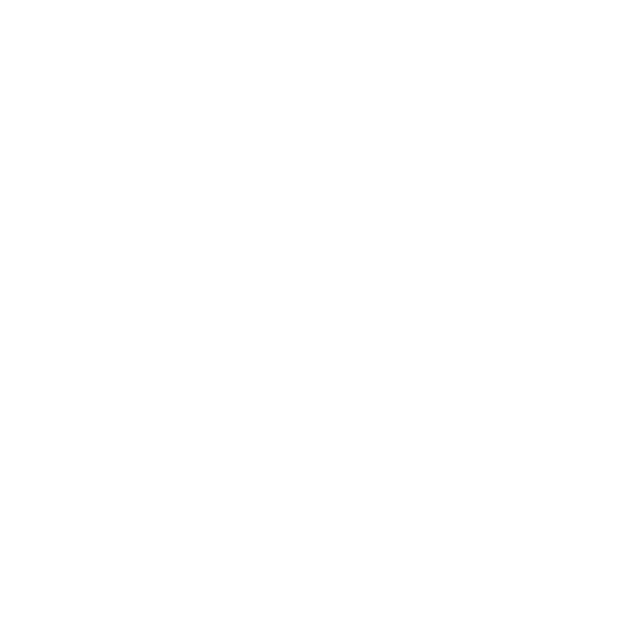
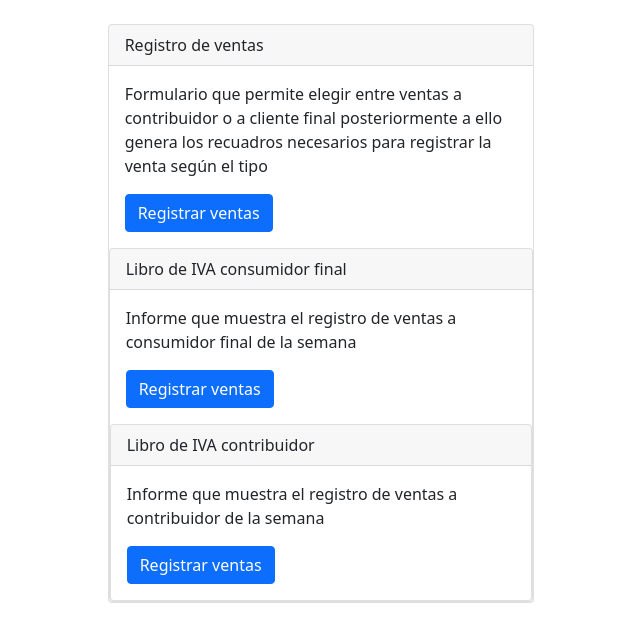
Before and after one commit to ceopht/proyecto-Final-SYP, a PHP site: page / in a window 1280 px wide. Before the commit the part shown is empty. Shown: the top 642 px of the page, without its empty margins (319-959 px from the left). Run offline with PHP 8.4, Linux system fonts and the light colour scheme.

Commit message:
Update index.php
Pruebas para mostrar funcionalidad de primer sprint

```diff
--- a/index.php
+++ b/index.php
@@ -1,4 +1,45 @@
+<!DOCTYPE html>
+<html lang="en">
+<head>
+    <meta charset="UTF-8">
+    <meta http-equiv="X-UA-Compatible" content="IE=edge">
+    <meta name="viewport" content="width=device-width, initial-scale=1.0">
+    <link href="https://cdn.jsdelivr.net/npm/bootstrap@5.0.1/dist/css/bootstrap.min.css" rel="stylesheet" integrity="sha384-+0n0xVW2eSR5OomGNYDnhzAbDsOXxcvSN1TPprVMTNDbiYZCxYbOOl7+AMvyTG2x" crossorigin="anonymous">
+    <title>PICDA</title>
+</head>
+<body>
+    <div class="d-flex justify-content-center mt-4">
 
-<?php
-    //include_once("Database\VentascontribuyenteCRUD.php");
-?>
+        <div class="col-4">
+
+            <div class="card">
+                <div class="card-header">Registro de ventas</div>
+            <div class="card-body">
+                <p class="card-text">Formulario que permite elegir entre ventas a contribuidor o a cliente final
+                posteriormente a ello genera los recuadros necesarios para registrar la venta según el tipo
+                </p>
+                <a href="Ventas/ventas.php" class="btn btn-primary">Registrar ventas</a>
+            </div>
+
+            <div class="card">
+                <div class="card-header">Libro de IVA consumidor final</div>
+            <div class="card-body">
+                <p class="card-text">Informe que muestra el registro de ventas a consumidor final de la semana</p>
+                <a href="Libros_IVA/consumidor_final.php" class="btn btn-primary">Registrar ventas</a>
+            </div>
+
+            <div class="card">
+                <div class="card-header">Libro de IVA contribuidor</div>
+            <div class="card-body">
+                <p class="card-text">Informe que muestra el registro de ventas a contribuidor de la semana</p>
+                <a href="Libros_IVA/contribuidor.php" class="btn btn-primary">Registrar ventas</a>
+            </div>
+
+    </div>
+
+    </div>
+
+
+    </div>
+</body>
+</html>
```
